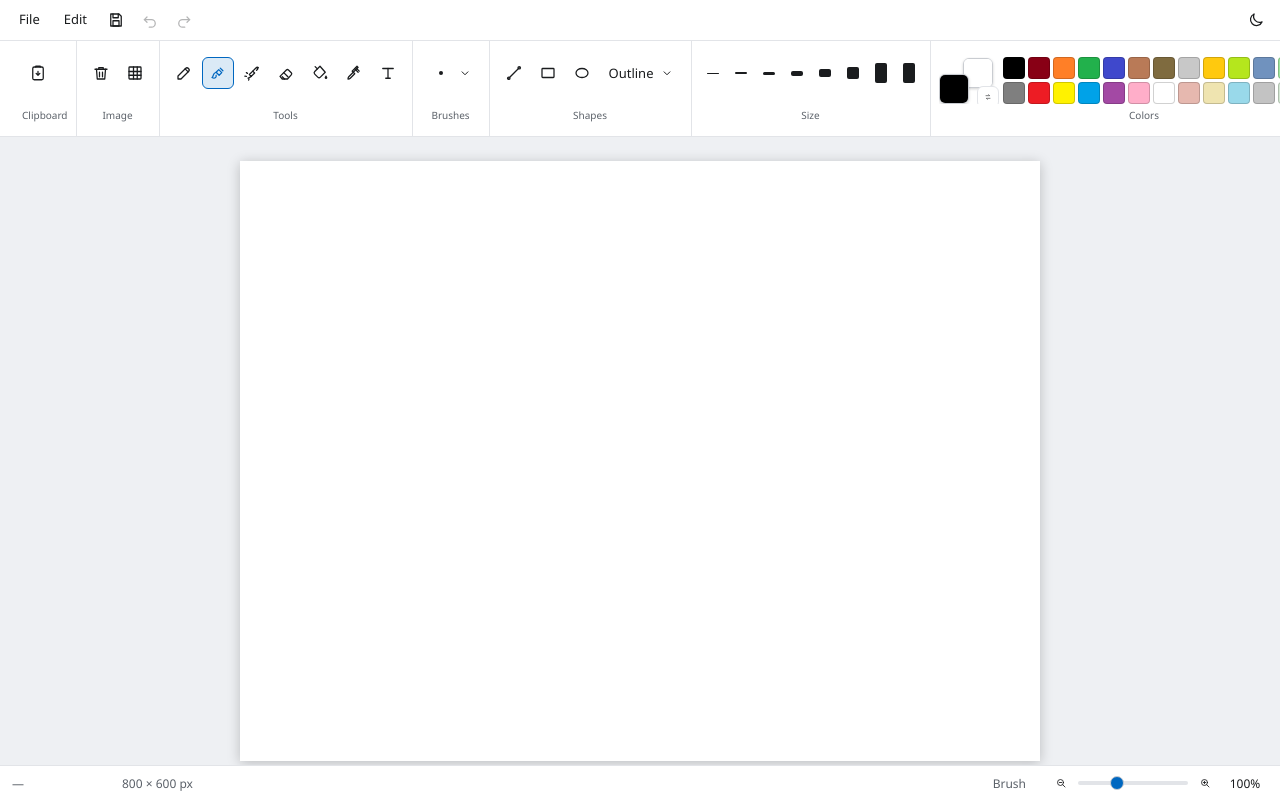
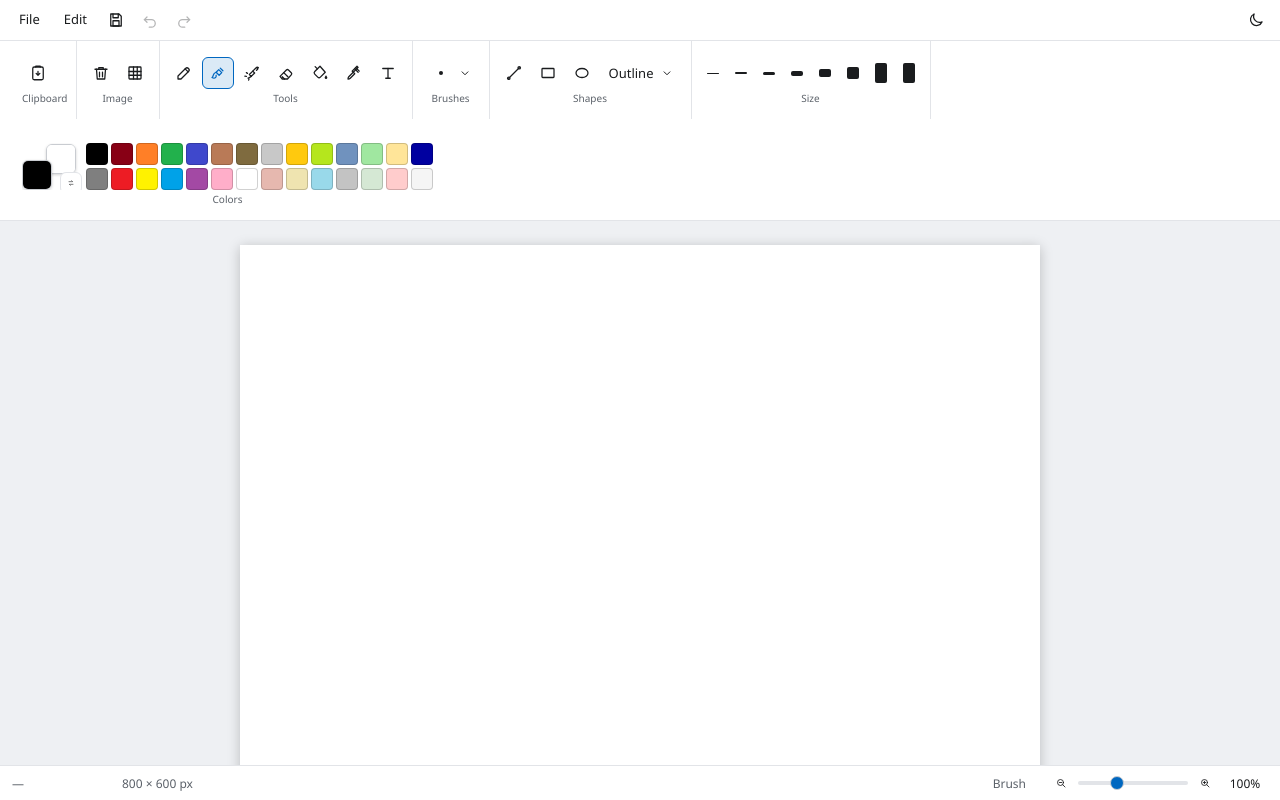
Before and after one commit to ftobler/farbtopf, a React (Vite) app: page / in a window 1280 px wide. Built offline with nearby package versions, Linux system fonts and the light colour scheme.

Commit message:
Stop clipping ribbon dropdown menus

```diff
--- a/src/index.css
+++ b/src/index.css
@@ -118,13 +118,13 @@ textarea {
   padding: 0 22px;
   background: var(--surface);
   border-bottom: 1px solid var(--border);
-  overflow-x: auto;
   flex: none;
 }
 
 .ribbon {
   display: flex;
   align-items: stretch;
+  flex-wrap: wrap;
   gap: 8px;
 }
 
```
